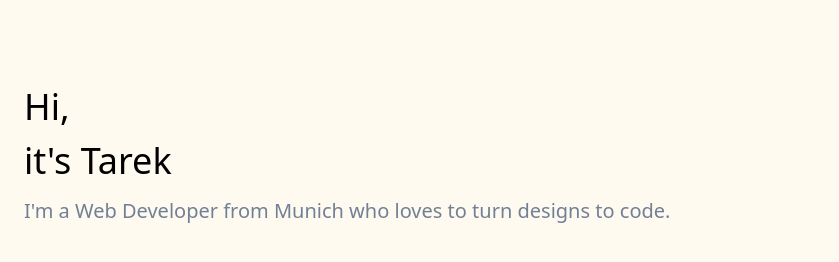
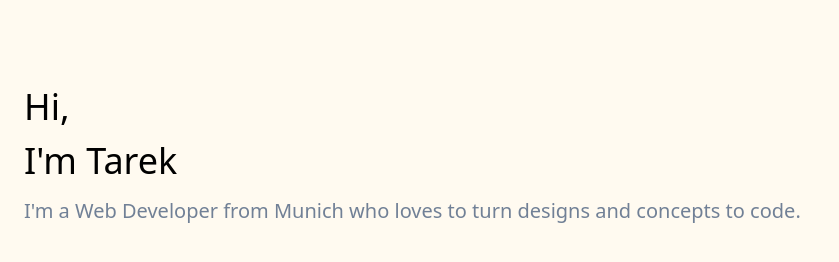
Before and after one commit to TFohrer/me, a website built with Parcel: page src/index.html in a window 1280 px wide. Shown: the whole page, without its empty margins (0-839 px from the left). Built offline with nearby package versions, Linux system fonts and the light colour scheme; what tailwindcss-font-inter would draw is missing.

Commit message:
text update

```diff
--- a/src/index.html
+++ b/src/index.html
@@ -8,8 +8,8 @@
 <body class="font-inter bg-orange-100">
     <div class="container mx-auto px-6">
         <div class="py-20">
-            <h1 class="text-4xl mb-2">Hi, <br> it's Tarek</h1>
-            <p class="text-xl text-gray-600">I'm a Web Developer from Munich who loves to turn designs to code.</p>
+            <h1 class="text-4xl mb-2">Hi, <br> I'm Tarek</h1>
+            <p class="text-xl text-gray-600">I'm a Web Developer from Munich who loves to turn designs and concepts to code.</p>
         </div>
     </div>
     <script src="./index.js"></script>
```
